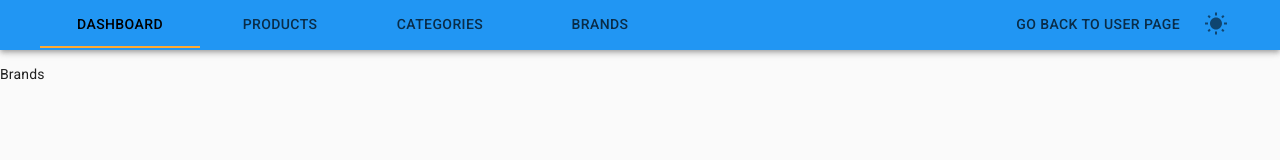
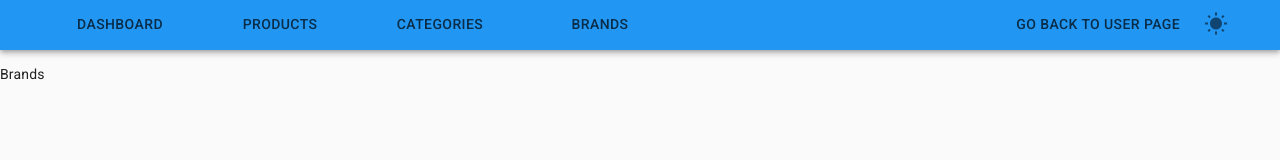
Before and after one commit to Innolize/e-commerce, a React (Create React App) app in the folder client/: page /admin/brands in a window 1280 px wide. Shown: the top 160 px of the page. Built offline with nearby package versions, Linux system fonts and the light colour scheme.

Commit message:
Remueve estilos de tab activa.

```diff
--- a/client/src/components/AdminNavbar.tsx
+++ b/client/src/components/AdminNavbar.tsx
@@ -1,10 +1,9 @@
 import AppBar from '@material-ui/core/AppBar';
 import { createStyles, makeStyles, Theme } from '@material-ui/core/styles';
-import Tab from '@material-ui/core/Tab';
-import Tabs from '@material-ui/core/Tabs/Tabs';
-import React, { useState } from 'react';
 import { Link as RouterLink } from 'react-router-dom';
 import ChangeThemeButton from './ChangeThemeButton';
+import Tab from '@material-ui/core/Tab';
+import Tabs from '@material-ui/core/Tabs';
 
 const useStyles = makeStyles((theme: Theme) =>
   createStyles({
@@ -24,15 +23,10 @@ const useStyles = makeStyles((theme: Theme) =>
 
 const AdminNavbar = () => {
   const classes = useStyles();
-  const [value, setValue] = useState(0);
-
-  const handleChange = (event: React.ChangeEvent<{}>, newValue: number) => {
-    setValue(newValue);
-  };
 
   return (
     <AppBar className={classes.navbar} position="static">
-      <Tabs value={value} onChange={handleChange} variant="scrollable" scrollButtons="on">
+      <Tabs scrollButtons="on" value={false} variant="scrollable">
         <Tab label="Dashboard" to="/admin" component={RouterLink} />
         <Tab label="Products" to="/admin/products" component={RouterLink} />
         <Tab label="Categories" to="/admin/categories" component={RouterLink} />
--- a/client/src/components/Navbar/DesktopNavbar.tsx
+++ b/client/src/components/Navbar/DesktopNavbar.tsx
@@ -6,13 +6,13 @@ import Typography from '@material-ui/core/Typography';
 import { Link as RouterLink } from 'react-router-dom';
 import Link from '@material-ui/core/Link';
 import ShoppingCartIcon from '@material-ui/icons/ShoppingCart';
-import Tabs from '@material-ui/core/Tabs/Tabs';
 import Tab from '@material-ui/core/Tab';
 import Badge from '@material-ui/core/Badge';
 import Box from '@material-ui/core/Box';
 import Container from '@material-ui/core/Container';
 import SearchBar from './SearchBar';
 import ChangeThemeButton from '../ChangeThemeButton';
+import { Tabs } from '@material-ui/core';
 
 const useStyles = makeStyles((theme: Theme) =>
   createStyles({
@@ -57,11 +57,6 @@ const useStyles = makeStyles((theme: Theme) =>
 
 const DesktopNavbar = React.memo(() => {
   const classes = useStyles();
-  const [value, setValue] = React.useState(0);
-
-  const handleChange = (event: React.ChangeEvent<{}>, newValue: number) => {
-    setValue(newValue);
-  };
 
   return (
     <AppBar color="default" position="static">
@@ -90,7 +85,7 @@ const DesktopNavbar = React.memo(() => {
 
       <Toolbar className={classes.bottomBar}>
         <Container className={classes.container} maxWidth="lg">
-          <Tabs className={classes.tabs} value={value} onChange={handleChange}>
+          <Tabs value={false}>
             <Tab label="Home" to="/" component={RouterLink} />
             <Tab label="Products" to="/products" component={RouterLink} />
             <Tab label="Build your pc" to="/build" component={RouterLink} />
```
